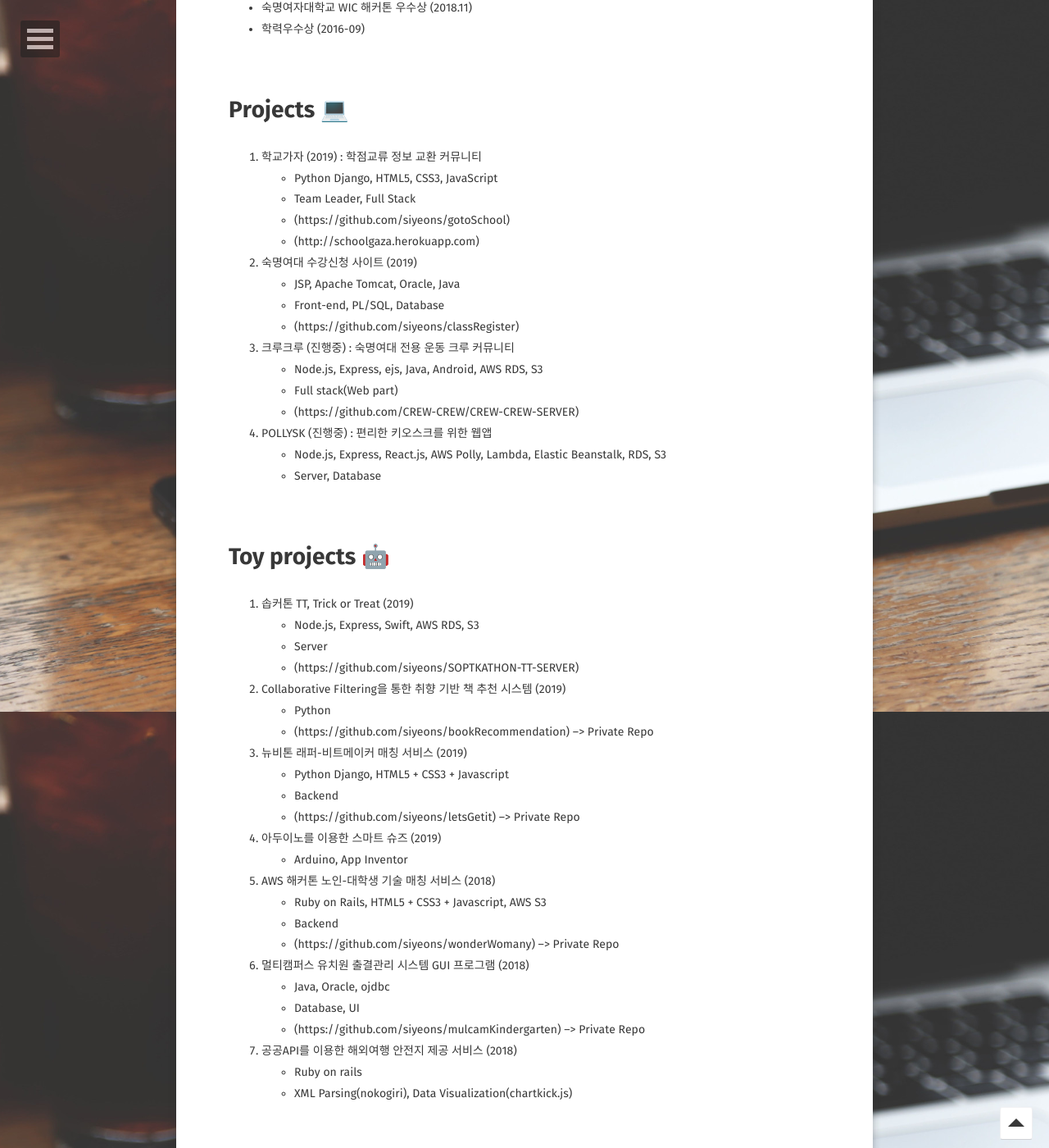
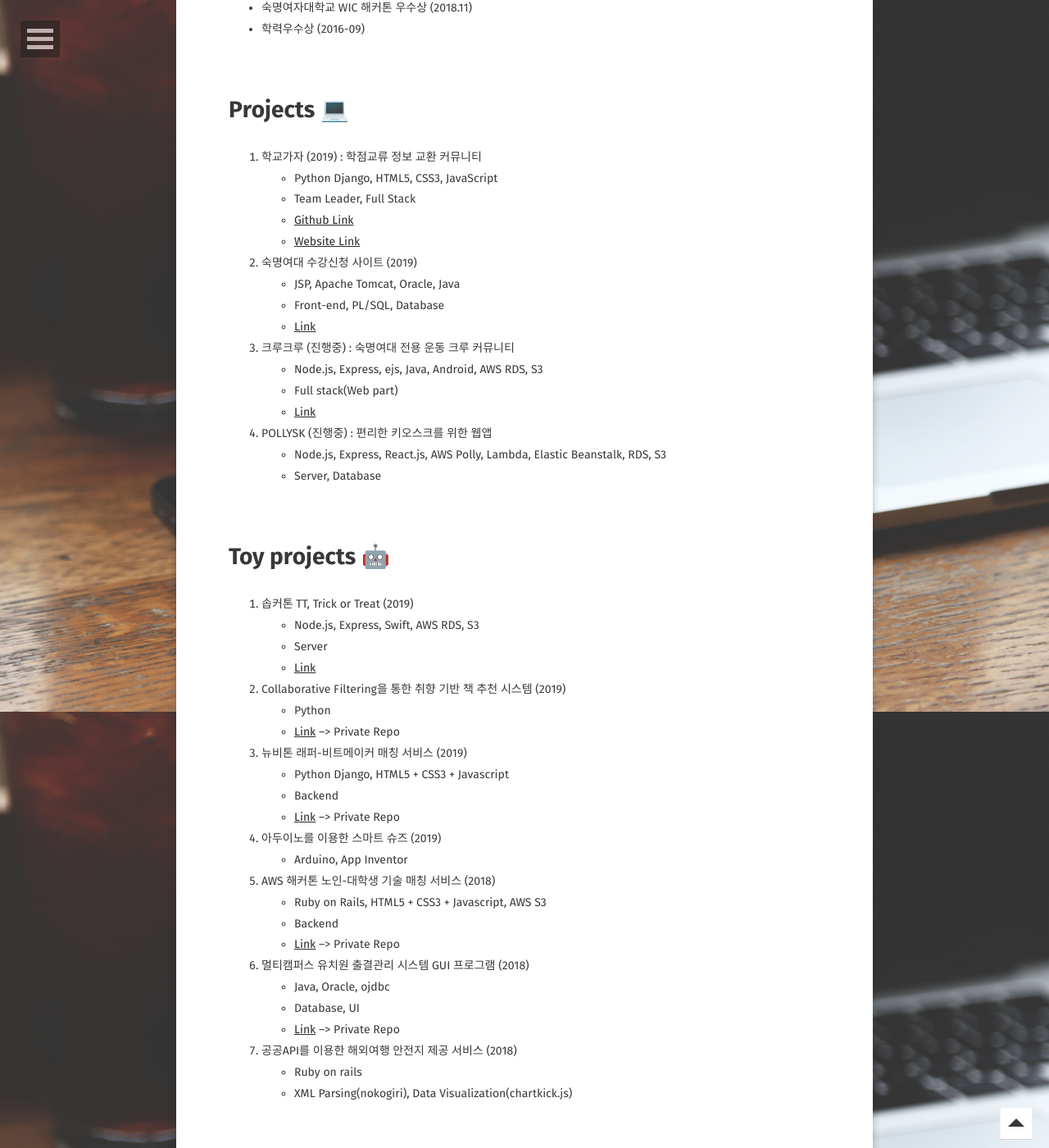
Before and after one commit to siyeons/siyeons.github.io, a Jekyll site: the page built from about/index.md, in a window 1280 px wide and 1400 px high, scrolled down 1832 px. Shown: the whole window at 82% size. Built offline with Jekyll 4.4.1, drawn with Linux system fonts in a browser that asks for light colours; some web fonts are replaced.

Commit message:
Update index.md

```diff
--- a/about/index.md
+++ b/about/index.md
@@ -63,18 +63,18 @@ My Primary interest is how to improve things(Database, Infra, etc.. )
 1. 학교가자 (2019) : 학점교류 정보 교환 커뮤니티
 - Python Django, HTML5, CSS3, JavaScript
 - Team Leader, Full Stack
-- (https://github.com/siyeons/gotoSchool)
-- (http://schoolgaza.herokuapp.com)
+- [Github Link](https://github.com/siyeons/gotoSchool)
+- [Website Link](http://schoolgaza.herokuapp.com)
 
 2. 숙명여대 수강신청 사이트 (2019)
 - JSP, Apache Tomcat, Oracle, Java
 - Front-end, PL/SQL, Database
-- (https://github.com/siyeons/classRegister)
+- [Link](https://github.com/siyeons/classRegister)
 
 3. 크루크루 (진행중) : 숙명여대 전용 운동 크루 커뮤니티
 - Node.js, Express, ejs, Java, Android, AWS RDS, S3
 - Full stack(Web part)
-- (https://github.com/CREW-CREW/CREW-CREW-SERVER)
+- [Link](https://github.com/CREW-CREW/CREW-CREW-SERVER)
 
 4. POLLYSK (진행중) : 편리한 키오스크를 위한 웹앱
 - Node.js, Express, React.js, AWS Polly, Lambda, Elastic Beanstalk, RDS, S3
@@ -85,16 +85,16 @@ My Primary interest is how to improve things(Database, Infra, etc.. )
 1. 솝커톤 TT, Trick or Treat (2019)
 - Node.js, Express, Swift, AWS RDS, S3
 - Server
-- (https://github.com/siyeons/SOPTKATHON-TT-SERVER)
+- [Link](https://github.com/siyeons/SOPTKATHON-TT-SERVER)
 
 2. Collaborative Filtering을 통한 취향 기반 책 추천 시스템 (2019)
 - Python
-- (https://github.com/siyeons/bookRecommendation) --> Private Repo
+- [Link](https://github.com/siyeons/bookRecommendation) --> Private Repo
 
 3. 뉴비톤 래퍼-비트메이커 매칭 서비스 (2019)
 - Python Django, HTML5 + CSS3 + Javascript
 - Backend
-- (https://github.com/siyeons/letsGetit) --> Private Repo
+- [Link](https://github.com/siyeons/letsGetit) --> Private Repo
 
 4. 아두이노를 이용한 스마트 슈즈 (2019)
 - Arduino, App Inventor
@@ -102,12 +102,12 @@ My Primary interest is how to improve things(Database, Infra, etc.. )
 5. AWS 해커톤 노인-대학생 기술 매칭 서비스 (2018)
 - Ruby on Rails, HTML5 + CSS3 + Javascript, AWS S3
 - Backend
-- (https://github.com/siyeons/wonderWomany) --> Private Repo
+- [Link](https://github.com/siyeons/wonderWomany) --> Private Repo
 
 6. 멀티캠퍼스 유치원 출결관리 시스템 GUI 프로그램 (2018)
 - Java, Oracle, ojdbc
 - Database, UI
-- (https://github.com/siyeons/mulcamKindergarten) --> Private Repo
+- [Link](https://github.com/siyeons/mulcamKindergarten) --> Private Repo
 
 7. 공공API를 이용한 해외여행 안전지 제공 서비스 (2018)
 - Ruby on rails
```
